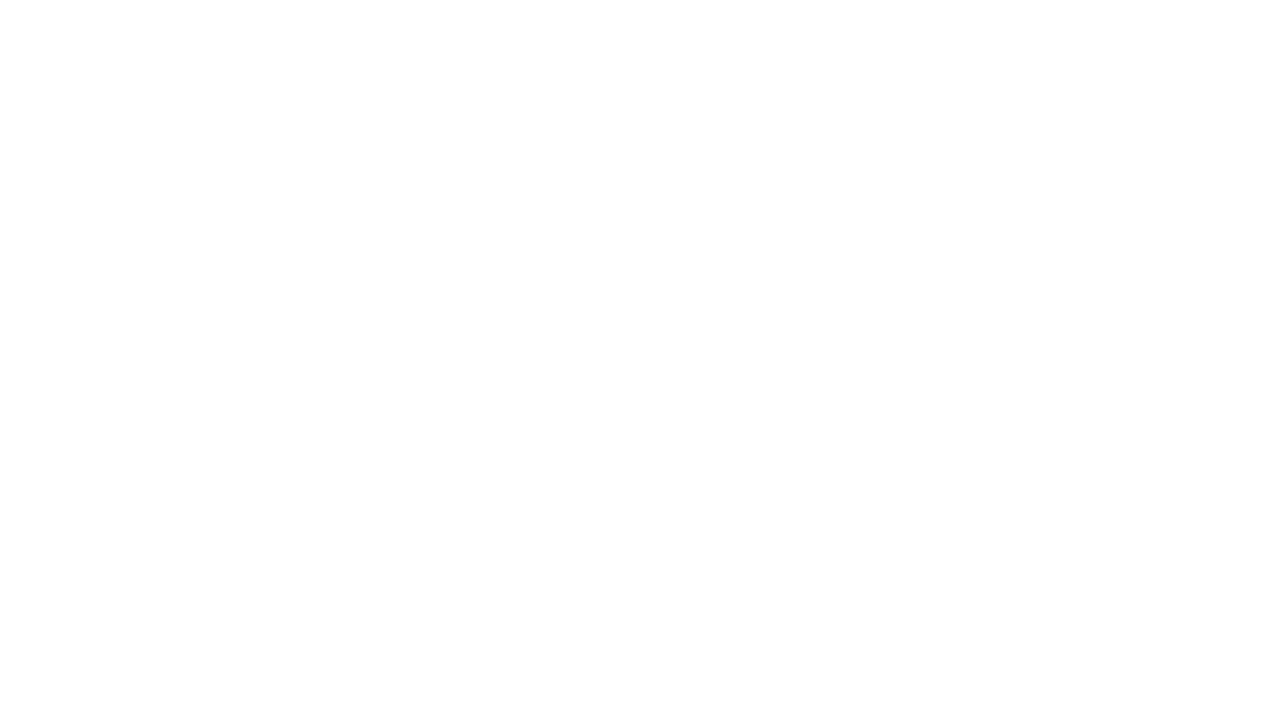
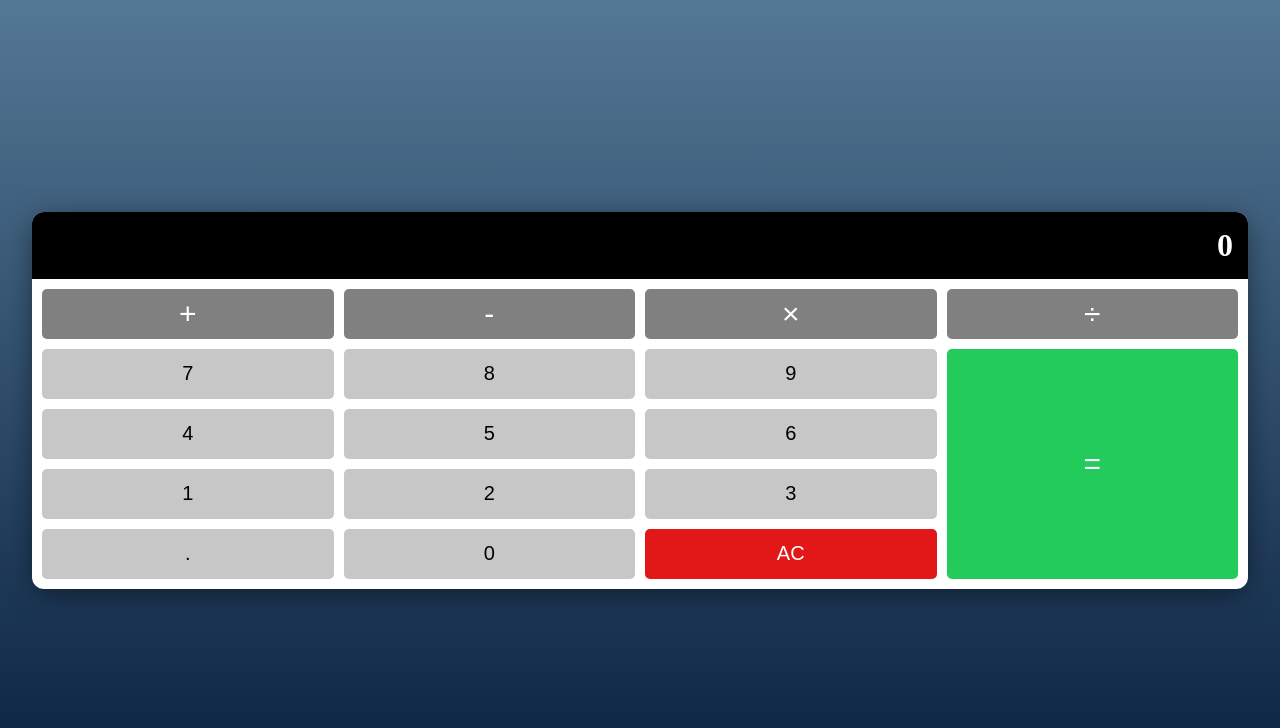
Before and after one commit to KaranMeghe/Calculator-app, a plain HTML site: page index.html in a window 1280 px wide. Drawn offline with Linux system fonts and the light colour scheme.

Commit message:
User Interface Complete

```diff
--- a/index.html
+++ b/index.html
@@ -8,7 +8,37 @@
     <link rel="stylesheet" href="style.css">
 </head>
 <body>
+    <!-- calculator -->
+    <div class="calculator">
+        <!-- Display -->
+        <div class="calculator-display"><h1>0</h1></div>
+        <!-- keys -->
+        <div class="calculator-keys">
+            <!-- operators -->
+            <button class="operator" value="+">+</button>
+            <button class="operator" value="-">-</button>
+            <button class="operator" value="*">&times;</button>
+            <button class="operator" value="/">&#247;</button>
+            <!-- Numbers -->
+            <button value="7">7</button>
+            <button value="8">8</button>
+            <button value="9">9</button>
 
+            <button value="4">4</button>
+            <button value="5">5</button>
+            <button value="6">6</button>
+
+            <button value="1">1</button>
+            <button value="2">2</button>
+            <button value="3">3</button>
+
+            <button class="decimal" value=".">.</button>
+            <button value="0">0</button>
+            <button value="clear" id="clear-btn" class="clear">AC</button>
+            <button class="operator equal-sign" value="=">=</button>
+
+        </div>
+    </div>
 </body>
 <script src="script.js"></script>
 </html>
--- a/style.css
+++ b/style.css
@@ -0,0 +1,118 @@
+*{
+    margin: 0;
+    padding: 0;
+    box-sizing: border-box;
+}
+
+body{
+    background-image: linear-gradient(to top, #09203f 0%, #537895 100%);
+    height: 100vh;
+    display: flex;
+    justify-content: center;
+    align-items: center;
+
+}
+/* calculator */
+.calculator {
+    width: 400px;
+    border-radius: 12px;
+    background-color: #fff;
+    box-shadow: 0 5px 30px -5px rgba(0,0,0,0.6);
+}
+
+/* Display section */
+.calculator-display{
+    background-color: #000;
+    color: #fff;
+    margin: 0;
+    display: flex;
+    align-items: center;
+    justify-content: flex-end;
+    padding: 15px;
+    border-top-left-radius: 12px;
+    border-top-right-radius: 12px;
+    font-size: 16px;
+    overflow-x: auto;
+}
+.calculator-display h1{
+    overflow-x: auto;
+}
+
+/* Custom Scrollbar */
+/* width */
+::-webkit-scrollbar {
+    width: 10px;
+  }
+
+  /* Track */
+  ::-webkit-scrollbar-track {
+    background: #f1f1f1;
+  }
+
+  /* Handle */
+  ::-webkit-scrollbar-thumb {
+    background: #888;
+  }
+
+  /* Handle on hover */
+  ::-webkit-scrollbar-thumb:hover {
+    background: #555;
+  }
+
+   /* Calculator keys */
+
+   .calculator-keys{
+    display: grid;
+    grid-template-columns: repeat(4,1fr);
+    grid-gap: 10px;
+    padding: 10px;
+   }
+
+   .operator{
+    background-color: gray;
+    color: #fff;
+    font-size: 30px;
+   }
+
+   .equal-sign{
+    grid-column: -2;
+    grid-row: 2/ span 4;
+    background-color: #22CB5C ;
+    color: #fff;
+   }
+
+   button{
+    min-height: 50px;
+    font-size: 20px;
+    font-weight: 100;
+    border: none;
+    border-radius: 5px;
+    cursor: pointer;
+    background-color: rgb(199,199,199);
+   }
+
+   button:hover{
+    filter: brightness(110%);
+   }
+
+   button:active{
+    transform: translateY(1px);
+   }
+
+   .clear{
+    background-color: #E21717;
+    color: #fff;
+   }
+
+   .clear:hover{
+    filter: brightness(90%);
+   }
+
+
+   /* Media Query */
+   @media screen and (min-width: 360px){
+    .calculator{
+        width: 95%;
+        margin: 0 20px;
+    }
+   }
```
